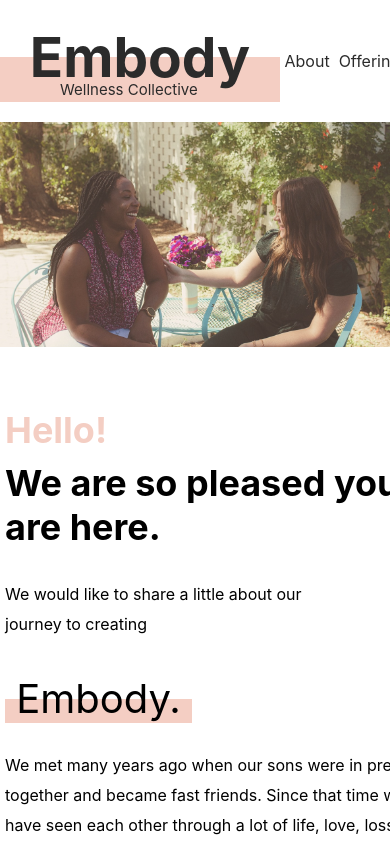
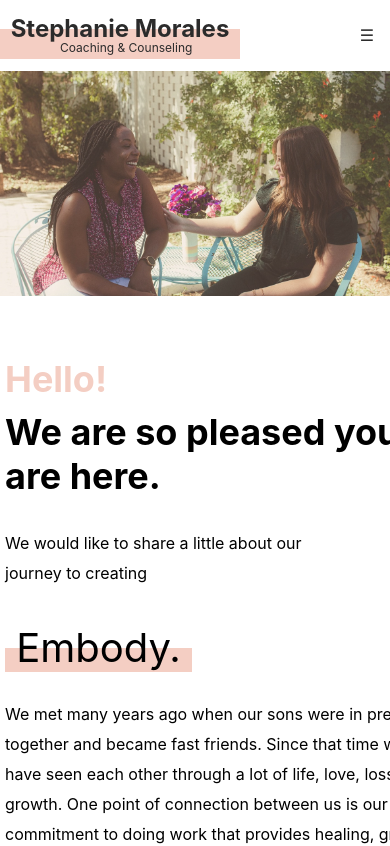
Before and after one commit to spiderthatcodes/embody, a React (Create React App) app in the folder client/: page / in a window 390 px wide. Shown: the top 846 px of the page. Built offline with nearby package versions, Linux system fonts and the light colour scheme.

Commit message:
logo and nav mobile changes

```diff
--- a/client/src/components/Logo/Logo.tsx
+++ b/client/src/components/Logo/Logo.tsx
@@ -7,10 +7,11 @@ const Logo: FC = () => {
 
     return (
         <Container>
-            <Title onClick={() => navigate('/')}>Embody</Title>
+            <Title onClick={() => navigate('/')}>Stephanie Morales</Title>
             <Subtitle onClick={() => navigate('/')}>
-                Wellness Collective
+                Coaching & Counseling
             </Subtitle>
+
         </Container>
     );
 };
--- a/client/src/components/Logo/style.ts
+++ b/client/src/components/Logo/style.ts
@@ -3,17 +3,24 @@ import { colors } from '../../theme';
 
 export const Container = styled.div`
     background-color: ${colors.peach};
-    width: 280px;
-    height: 45px;
+    width: 380px;
+    height: 40px;
     text-align: center;
     position: relative;
+    @media (max-width: 900px) {
+        width: 240px;
+        height: 30px;
+    }
 `;
 
 export const Title = styled.h1`
-    font-size: 55px;
+    font-size: 35px;
     line-height: 0px;
     color: ${colors.black};
     cursor: pointer;
+    @media (max-width: 900px) {
+        font-size: 24px;
+    }
 `;
 
 export const Subtitle = styled.p`
@@ -21,7 +28,12 @@ export const Subtitle = styled.p`
     line-height: 0px;
     color: ${colors.black};
     position: absolute;
-    top: 18px;
-    left: 60px;
+    top: 10px;
+    left: 100px;
     cursor: pointer;
+    @media (max-width: 900px) {
+        font-size: 12px;
+        top: 7px;
+        left: 60px;
+    }
 `;
--- a/client/src/components/Nav/Nav.tsx
+++ b/client/src/components/Nav/Nav.tsx
@@ -1,25 +1,28 @@
-import { FC } from 'react';
+import { FC, useRef, useState } from 'react';
 import { Link, useLocation } from 'react-router-dom';
 import Logo from '../Logo/Logo';
-import {
-    Container,
-    LogoContainer,
-    LinkContainer,
-} from './style';
+import { Container, LogoContainer, LinkContainer, DropdownContent, DropButton, Dropdown } from './style';
 
 const Nav: FC = () => {
+    const [dropdownOpen, setDropdownOpen] = useState(false)
     const location: any = useLocation();
+    const windowSize = useRef([window.innerWidth]);
+
+    console.log(windowSize.current[0]);
 
     return (
         <Container>
             <LogoContainer>
                 <Logo />
             </LogoContainer>
+            {windowSize.current[0] > 900 ? (
                 <LinkContainer>
                     <Link to='/about'>
                         <span
                             className={
-                            location.pathname === '/about' ? 'highlight' : ''
+                                location.pathname === '/about'
+                                    ? 'highlight'
+                                    : ''
                             }
                         >
                             &nbsp;About&nbsp;
@@ -28,7 +31,9 @@ const Nav: FC = () => {
                     <Link to='/services'>
                         <span
                             className={
-                            location.pathname.includes('/offerings') ? 'highlight' : ''
+                                location.pathname.includes('/offerings')
+                                    ? 'highlight'
+                                    : ''
                             }
                         >
                             &nbsp;Offerings&nbsp;
@@ -46,13 +51,66 @@ const Nav: FC = () => {
                     <Link to='/contact'>
                         <span
                             className={
-                            location.pathname === '/contact' ? 'highlight' : ''
+                                location.pathname === '/contact'
+                                    ? 'highlight'
+                                    : ''
                             }
                         >
                             &nbsp;Contact&nbsp;
                         </span>
                     </Link>
                 </LinkContainer>
+            ) : (
+                    <Dropdown className={dropdownOpen ? 'open' : ''}>
+                        <DropButton onClick={() => setDropdownOpen(!dropdownOpen)} className={dropdownOpen ? 'open' : ''}>&#9776;</DropButton>
+                        <DropdownContent className={dropdownOpen ? 'open' : ''} >
+                            <Link to='/about'>
+                                <span
+                                    className={
+                                        location.pathname === '/about'
+                                            ? 'highlight'
+                                            : ''
+                                    }
+                                >
+                                    &nbsp;About&nbsp;
+                                </span>
+                            </Link>
+                            <Link to='/services'>
+                                <span
+                                    className={
+                                        location.pathname.includes('/offerings')
+                                            ? 'highlight'
+                                            : ''
+                                    }
+                                >
+                                    &nbsp;Offerings&nbsp;
+                                </span>
+                            </Link>
+                            <Link to='/blog'>
+                                <span
+                                    className={
+                                        location.pathname === '/blog'
+                                            ? 'highlight'
+                                            : ''
+                                    }
+                                >
+                                    &nbsp;Blog&nbsp;
+                                </span>
+                            </Link>
+                            <Link to='/contact'>
+                                <span
+                                    className={
+                                        location.pathname === '/contact'
+                                            ? 'highlight'
+                                            : ''
+                                    }
+                                >
+                                    &nbsp;Contact&nbsp;
+                                </span>
+                            </Link>
+                        </DropdownContent>
+                    </Dropdown>
+            )}
         </Container>
     );
 };
--- a/client/src/components/Nav/style.ts
+++ b/client/src/components/Nav/style.ts
@@ -5,6 +5,9 @@ export const Container = styled.div`
     display: flex;
     padding: 20px 20px 20px 0;
     align-items: center;
+    @media (max-width: 900px) {
+        padding: 10px 0 10px 0;
+    }
 `;
 
 export const LinkContainer = styled.div`
@@ -17,9 +20,12 @@ export const LinkContainer = styled.div`
     }
 
     .highlight {
-        background: linear-gradient(to top, ${colors.peach} 50%, transparent 50%);
+        background: linear-gradient(
+            to top,
+            ${colors.peach} 50%,
+            transparent 50%
+        );
     }
-
 `;
 
 export const LogoContainer = styled.div`
@@ -27,3 +33,41 @@ export const LogoContainer = styled.div`
     margin: auto;
     text-align: left;
 `;
+
+export const Dropdown = styled.div`
+    position: relative;
+    display: inline-block;
+
+    .open {
+        display: block;
+    }
+`;
+
+export const DropdownContent = styled.div`
+    display: none;
+    position: absolute;
+    right: 0;
+    background-color: #f9f9f9;
+    min-width: 100px;
+    box-shadow: 0px 8px 16px 0px rgba(0, 0, 0, 0.2);
+    z-index: 1;
+    .open {
+        display: block;
+    }
+
+    a {
+        color: black;
+        padding: 6px 8px;
+        text-decoration: none;
+        display: block;
+    }
+`;
+
+export const DropButton = styled.button`
+    background-color: white;
+    color: ${colors.black};
+    padding: 16px;
+    font-size: 16px;
+    border: none;
+    cursor: pointer;
+`;
```
Lines whose indentation alone changed are shown as unchanged.
